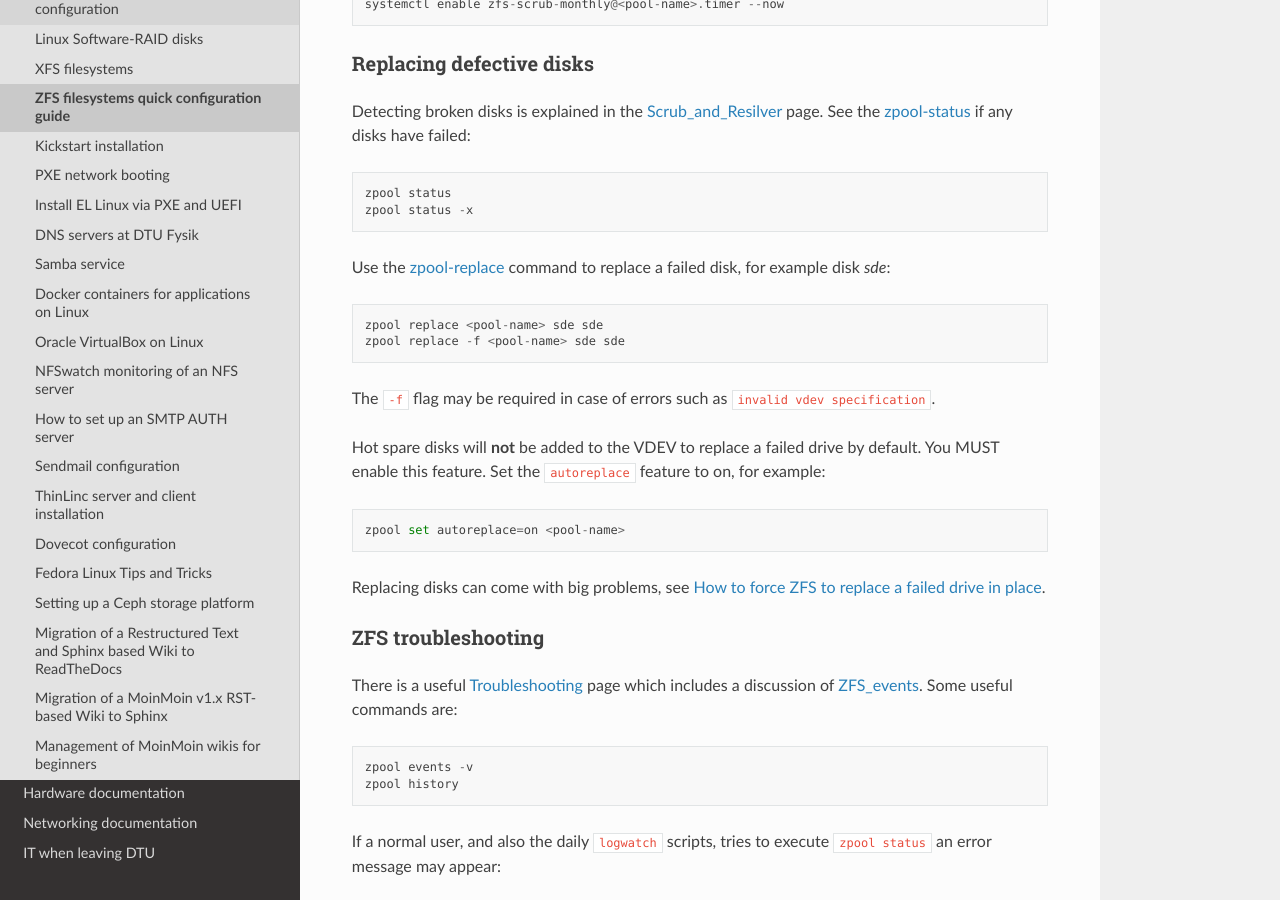
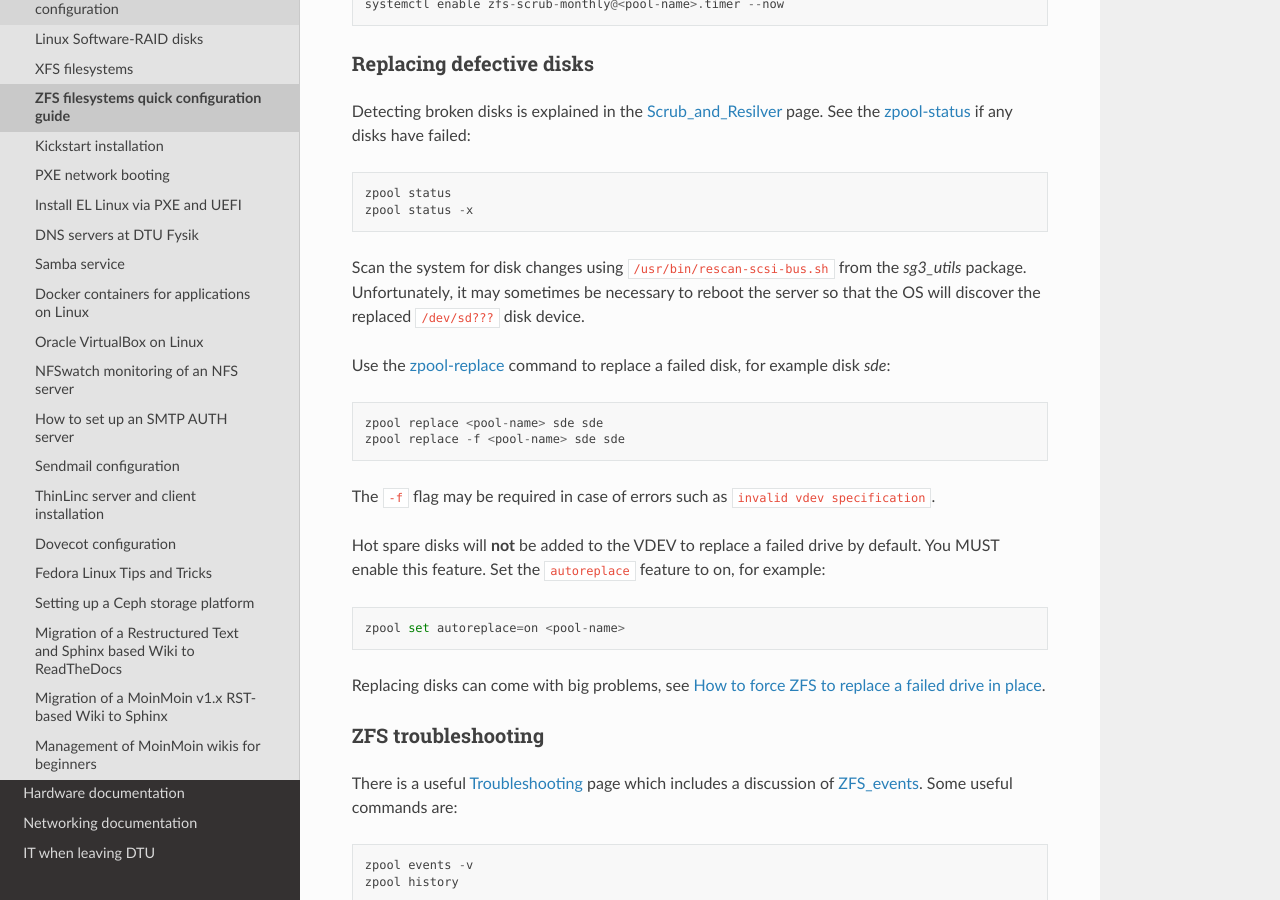
Before and after one commit to OleHolmNielsen/ITwiki, a Sphinx documentation site: the page built from docs/ZFS_filesystems.rst, in a window 1280 px wide and 900 px high, scrolled down 9996 px. Built offline with Sphinx 7.4.7 and the Read the Docs theme 2.0.0, drawn with Linux system fonts in a browser that asks for light colours.

Commit message:
Replacing a defective drive

```diff
--- a/docs/ZFS_filesystems.rst
+++ b/docs/ZFS_filesystems.rst
@@ -451,6 +451,9 @@ See the zpool-status_ if any disks have failed::
   zpool status
   zpool status -x
 
+Scan the system for disk changes using ``/usr/bin/rescan-scsi-bus.sh`` from the `sg3_utils` package.
+Unfortunately, it may sometimes be necessary to reboot the server so that the OS will discover the replaced ``/dev/sd???`` disk device.
+
 Use the zpool-replace_ command to replace a failed disk, for example disk *sde*::
 
   zpool replace <pool-name> sde sde
```
